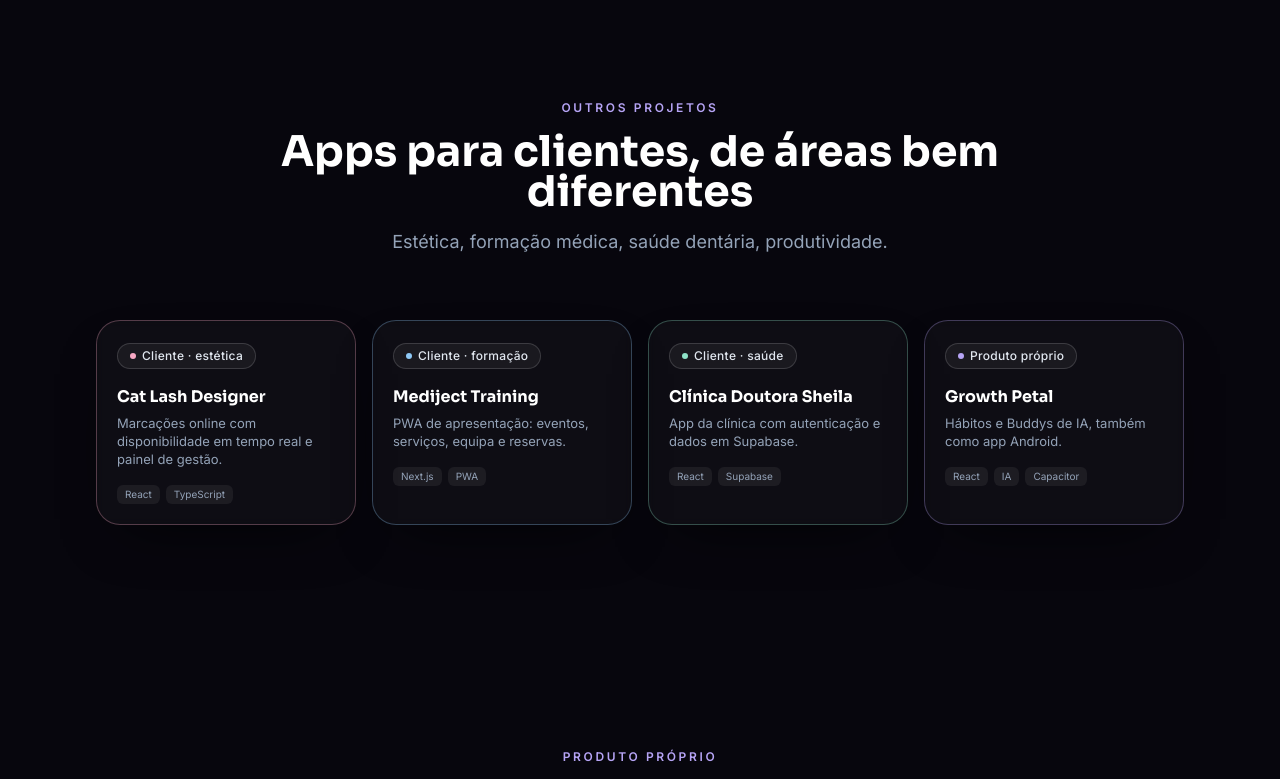
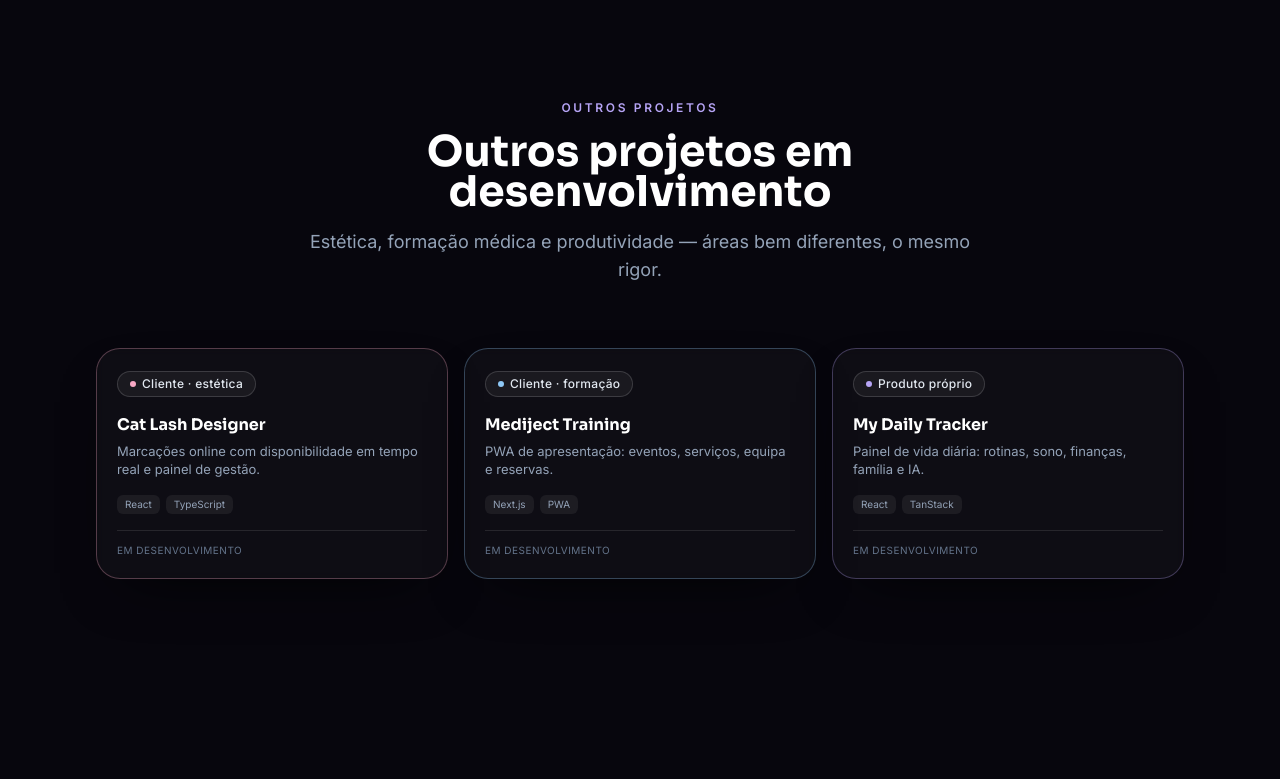
Before and after one commit to calemicaela94-glitch/portfolio-camilly-suite, a React (Vite) app: page / in a window 1280 px wide. Shown: the part 1900-2679 px from the top of the page. Built offline with nearby package versions, Linux system fonts and the light colour scheme.

Commit message:
Other projects marked in development; add author credit to footer

```diff
--- a/src/components/Footer.tsx
+++ b/src/components/Footer.tsx
@@ -1,6 +1,6 @@
 import { dadosPessoais, navegacao, rodape } from "../data/site";
 
-/** Rodapé minimalista com marca, navegação e nota de copyright. */
+/** Rodapé minimalista com marca, navegação e crédito da autora. */
 export function Footer() {
   return (
     <footer className="border-t border-white/10 bg-ink-950 py-10">
@@ -29,8 +29,9 @@
         </nav>
       </div>
 
-      <div className="container-page mt-6">
-        <p className="text-center text-[11px] text-slate-600 sm:text-left">{rodape.nota}</p>
+      <div className="container-page mt-6 flex flex-col items-center gap-1 border-t border-white/5 pt-4 sm:flex-row sm:justify-between">
+        <p className="text-[11px] text-slate-600">{rodape.nota}</p>
+        <p className="text-[11px] font-medium text-slate-400">{rodape.credito}</p>
       </div>
     </footer>
   );
--- a/src/components/OutrosProjetos.tsx
+++ b/src/components/OutrosProjetos.tsx
@@ -12,7 +12,7 @@
       titulo={outrosProjetos.titulo}
       descricao={outrosProjetos.descricao}
     >
-      <div className="grid gap-4 sm:grid-cols-2 lg:grid-cols-4">
+      <div className="grid gap-4 sm:grid-cols-2 lg:grid-cols-3">
         {outrosProjetos.itens.map((projeto) => {
           const cor = acento[projeto.cor];
           return (
@@ -27,6 +27,9 @@
                   </li>
                 ))}
               </ul>
+              <p className="mt-4 border-t border-white/10 pt-3 text-[10px] uppercase tracking-wider text-slate-500">
+                {projeto.estado}
+              </p>
             </article>
           );
         })}
--- a/src/data/site.ts
+++ b/src/data/site.ts
@@ -52,6 +52,7 @@
 export interface Projeto {
   nome: string;
   tipo: string;
+  estado: string;
   descricao: string;
   stack: string[];
   cor: "rose" | "lilac" | "mint" | "amber" | "sky";
@@ -59,6 +60,7 @@
 
 export const dadosPessoais = {
   nome: "Camilly",
+  autora: "Micaela Calé",
   papel: "Desenvolvedora de Software",
   email: "calemicaela94@gmail.com",
   localizacao: "Portugal · remoto",
@@ -158,12 +160,13 @@
 /** Trabalho para clientes — áreas diferentes, o mesmo rigor. */
 export const outrosProjetos = {
   eyebrow: "Outros projetos",
-  titulo: "Apps para clientes, de áreas bem diferentes",
-  descricao: "Estética, formação médica, saúde dentária, produtividade.",
+  titulo: "Outros projetos em desenvolvimento",
+  descricao: "Estética, formação médica e produtividade — áreas bem diferentes, o mesmo rigor.",
   itens: [
     {
       nome: "Cat Lash Designer",
       tipo: "Cliente · estética",
+      estado: "Em desenvolvimento",
       descricao: "Marcações online com disponibilidade em tempo real e painel de gestão.",
       stack: ["React", "TypeScript"],
       cor: "rose",
@@ -171,22 +174,17 @@
     {
       nome: "Mediject Training",
       tipo: "Cliente · formação",
+      estado: "Em desenvolvimento",
       descricao: "PWA de apresentação: eventos, serviços, equipa e reservas.",
       stack: ["Next.js", "PWA"],
       cor: "sky",
     },
     {
-      nome: "Clínica Doutora Sheila",
-      tipo: "Cliente · saúde",
-      descricao: "App da clínica com autenticação e dados em Supabase.",
-      stack: ["React", "Supabase"],
-      cor: "mint",
-    },
-    {
-      nome: "Growth Petal",
+      nome: "My Daily Tracker",
       tipo: "Produto próprio",
-      descricao: "Hábitos e Buddys de IA, também como app Android.",
-      stack: ["React", "IA", "Capacitor"],
+      estado: "Em desenvolvimento",
+      descricao: "Painel de vida diária: rotinas, sono, finanças, família e IA.",
+      stack: ["React", "TanStack"],
       cor: "lilac",
     },
   ] as Projeto[],
@@ -255,4 +253,5 @@
 
 export const rodape = {
   nota: "Portefólio da Camilly · React + Vite + Tailwind",
+  credito: "Desenvolvido por: Micaela Calé",
 };
```
